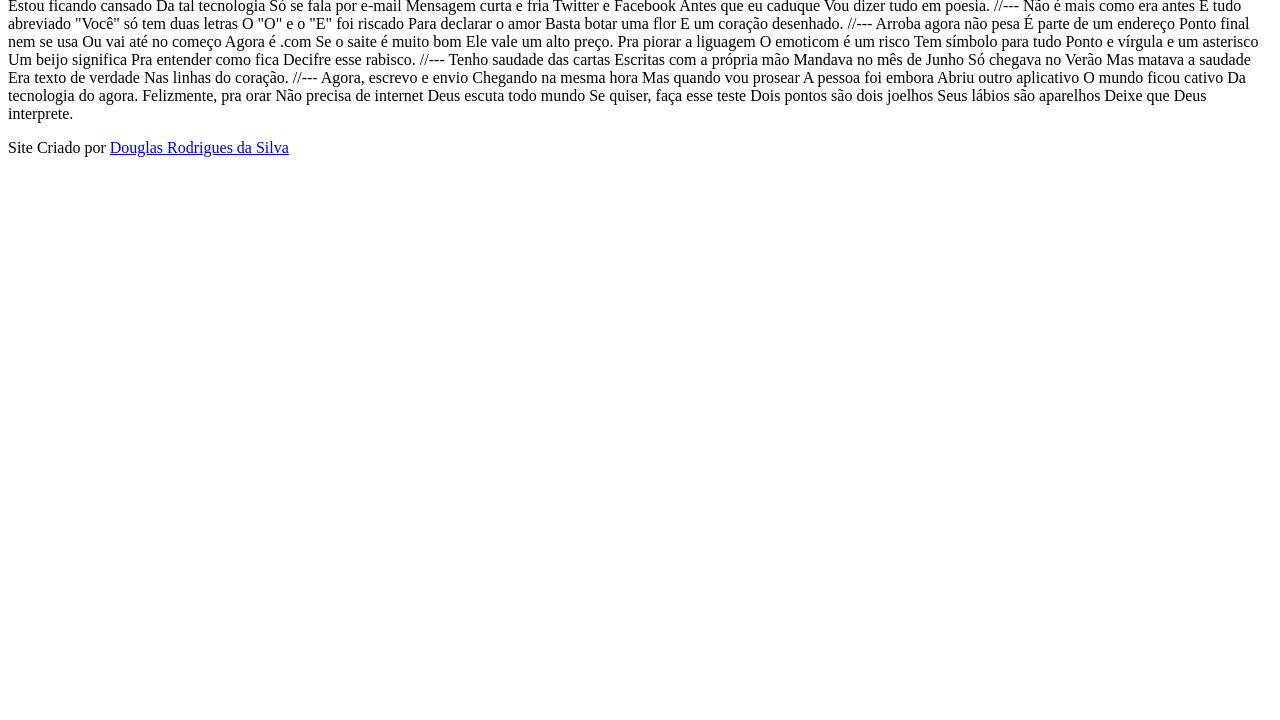
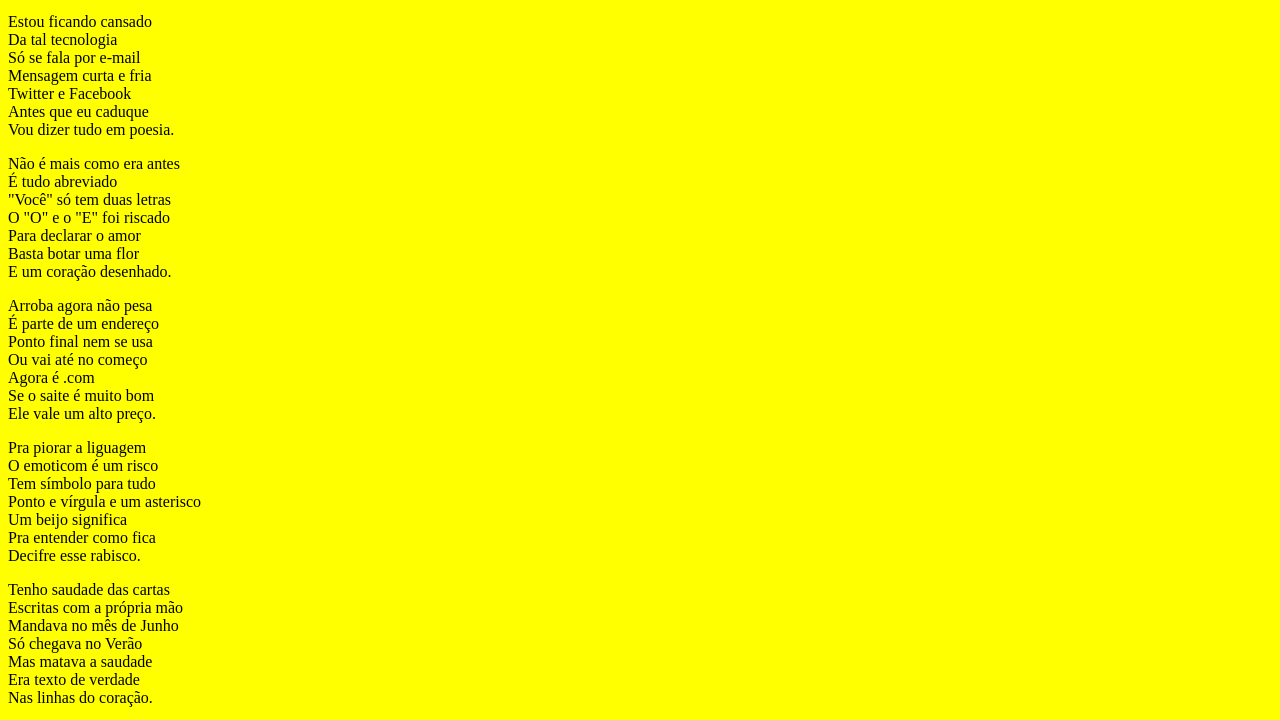
Before and after one commit to DouglasRoSi/Html-CSS, a plain HTML site: page Desafios/des012/index.html in a window 1280 px wide. Shown: the part 101-821 px from the top of the page. Before the commit the page ends 800 px from the top, so only its background shows below. Drawn offline with Linux system fonts and the light colour scheme.

Commit message:
atualizado

```diff
--- /dev/null
+++ b/Desafios/des012/estilo/style.css
@@ -0,0 +1,5 @@
+@charset "UTF-8";
+
+body {
+    background-color: yellow;
+}
--- a/Desafios/des012/index.html
+++ b/Desafios/des012/index.html
@@ -5,6 +5,7 @@
     <meta http-equiv="X-UA-Compatible" content="IE=edge">
     <meta name="viewport" content="width=device-width, initial-scale=1.0">
     <title>Cordel Moderno</title>
+    <link rel="stylesheet" href="estilo/style.css">
 </head>
 <body>
     <header>
@@ -13,69 +14,91 @@
         <!--[SITE: https://www.recantodasletras.com.br/poesias/3186743]-->
     </header>
 
-    Estou ficando cansado
-    Da tal tecnologia
-    Só se fala por e-mail
-    Mensagem curta e fria
-    Twitter e Facebook
-    Antes que eu caduque
+    <section>
+        <p>
+            Estou ficando cansado <br>
+            Da tal tecnologia <br>
+            Só se fala por e-mail <br>
+            Mensagem curta e fria <br>
+            Twitter e Facebook <br>
+            Antes que eu caduque <br>
             Vou dizer tudo em poesia.
+        </p>
+    </section>
 
-    //---
 
-    Não é mais como era antes
-    É tudo abreviado
-    "Você" só tem duas letras
-    O "O" e o "E" foi riscado
-    Para declarar o amor
-    Basta botar uma flor
+
+    <section>
+        <p>
+            Não é mais como era antes <br>
+            É tudo abreviado <br>
+            "Você" só tem duas letras <br>
+            O "O" e o "E" foi riscado <br>
+            Para declarar o amor <br>
+            Basta botar uma flor <br>
             E um coração desenhado.
+        </p>
+    </section>
 
-    //---
 
-    Arroba agora não pesa
-    É parte de um endereço
-    Ponto final nem se usa
-    Ou vai até no começo
-    Agora é .com
-    Se o saite é muito bom
+    <section>
+        <p>
+            Arroba agora não pesa <br>
+            É parte de um endereço <br>
+            Ponto final nem se usa <br>
+            Ou vai até no começo <br>
+            Agora é .com <br>
+            Se o saite é muito bom <br>
             Ele vale um alto preço.
+        </p>
 
-    Pra piorar a liguagem
-    O emoticom é um risco
-    Tem símbolo para tudo
-    Ponto e vírgula e um asterisco
-    Um beijo significa
-    Pra entender como fica
+        <p>
+            Pra piorar a liguagem <br>
+            O emoticom é um risco <br>
+            Tem símbolo para tudo <br>
+            Ponto e vírgula e um asterisco <br>
+            Um beijo significa <br>
+            Pra entender como fica <br>
             Decifre esse rabisco.
+        </p>
+    </section>
 
-    //---
 
-    Tenho saudade das cartas
-    Escritas com a própria mão
-    Mandava no mês de Junho
-    Só chegava no Verão
-    Mas matava a saudade
-    Era texto de verdade
+
+    <section>
+        <p>
+            Tenho saudade das cartas <br>
+            Escritas com a própria mão <br>
+            Mandava no mês de Junho <br>
+            Só chegava no Verão <br>
+            Mas matava a saudade <br>
+            Era texto de verdade <br>
             Nas linhas do coração.
+        </p>
+    </section>
 
-    //---
 
-    Agora, escrevo e envio
-    Chegando na mesma hora
-    Mas quando vou prosear
-    A pessoa foi embora
-    Abriu outro aplicativo
-    O mundo ficou cativo
-    Da tecnologia do agora.
 
-    Felizmente, pra orar
-    Não precisa de internet
-    Deus escuta todo mundo
-    Se quiser, faça esse teste
-    Dois pontos são dois joelhos
-    Seus lábios são aparelhos
+    <section>
+        <p>
+            Agora, escrevo e envio <br>
+            Chegando na mesma hora <br>
+            Mas quando vou prosear <br>
+            A pessoa foi embora <br>
+            Abriu outro aplicativo <br>
+            O mundo ficou cativo <br>
+            Da tecnologia do agora. <br>
+        </p>
+        <p>
+            Felizmente, pra orar <br>
+            Não precisa de internet <br>
+            Deus escuta todo mundo <br>
+            Se quiser, faça esse teste <br>
+            Dois pontos são dois joelhos <br>
+            Seus lábios são aparelhos <br>
             Deixe que Deus interprete.
+        </p>
+    </section>
     <footer>
         <p>Site Criado por <a href="https://github.com/DouglasRoSi" target="_blank">Douglas Rodrigues da Silva</a></p>
     </footer>
```
Lines whose indentation alone changed are shown as unchanged.
